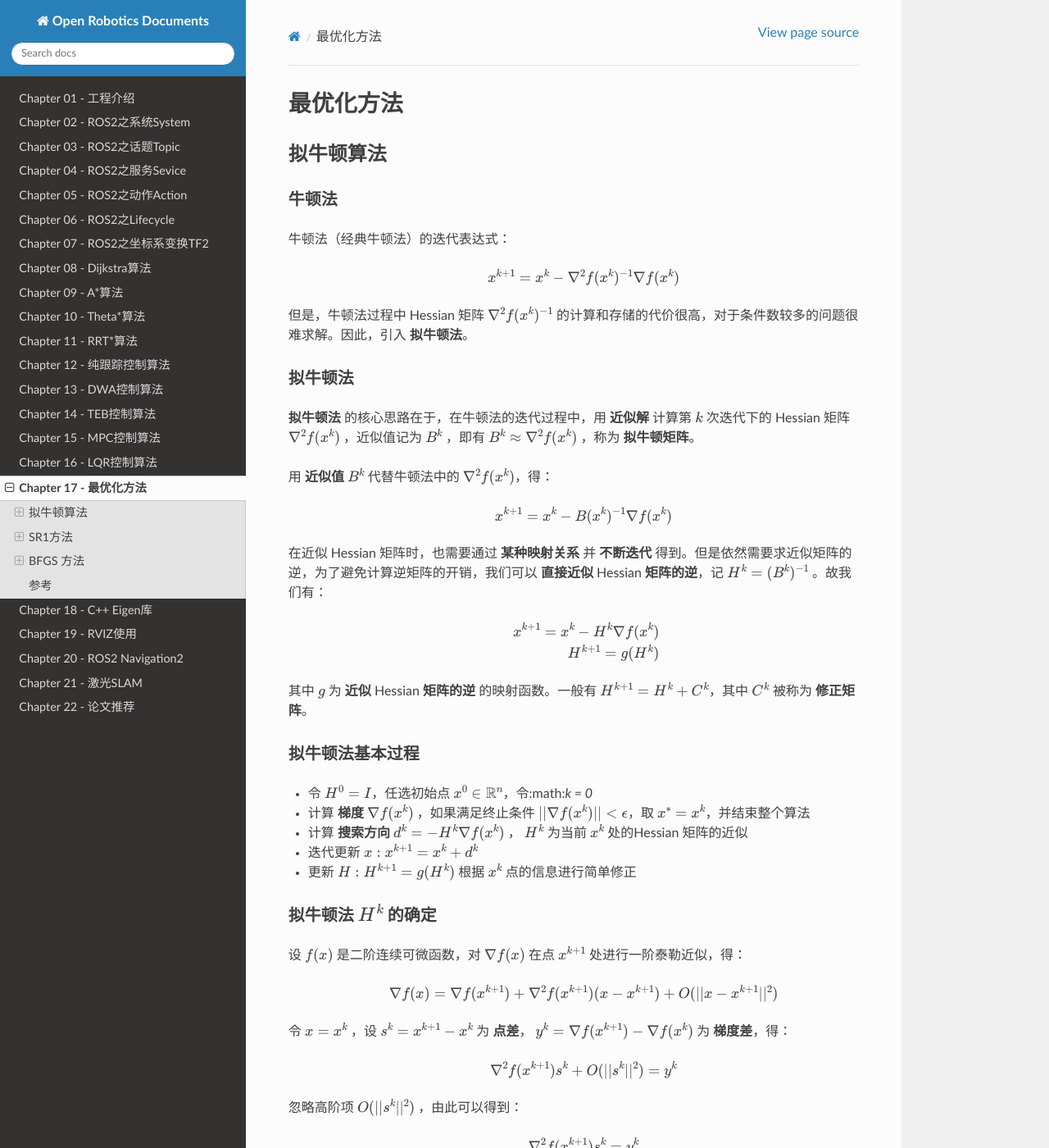
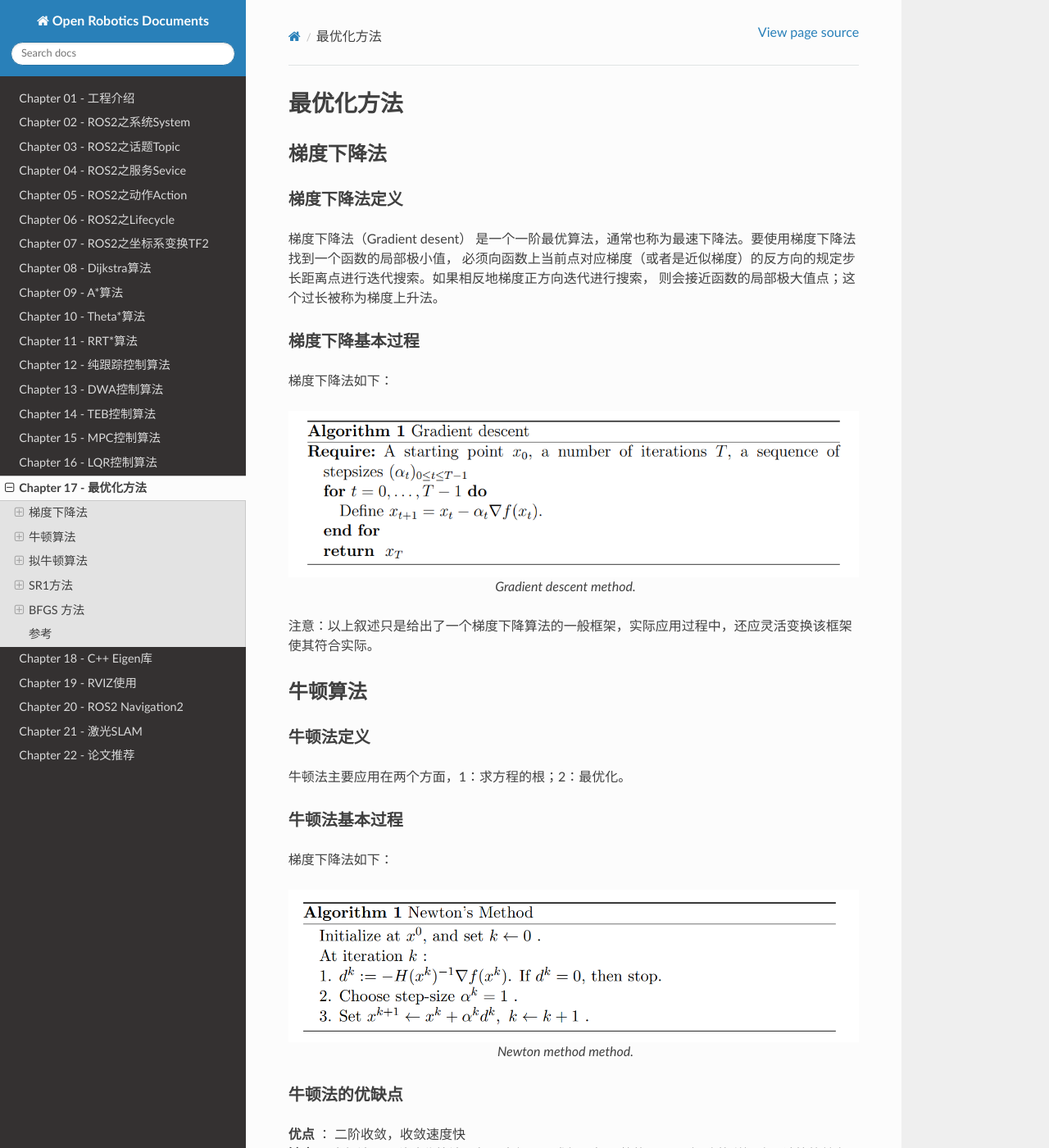
Before and after one commit to AibotBeginer/OpenRoboticsDocs, a Sphinx documentation site: the page built from source/_source/Chapter-17/optimization_method.rst, in a window 1280 px wide and 1400 px high. Shown: the whole window at 82% size. Built offline with Sphinx 7.4.7 and the Read the Docs theme 2.0.0, drawn with Linux system fonts in a browser that asks for light colours; some of the changed text lies outside the part shown.

Commit message:
[Fix] 完善chapter-17
	1 完善chapter-17

Signed-off-by: duyongquan <quandy2020@126.com>

```diff
--- a/source/_source/Chapter-17/optimization_method.rst
+++ b/source/_source/Chapter-17/optimization_method.rst
@@ -1,6 +1,54 @@
 =================
 最优化方法
 =================
+
+梯度下降法
+=================
+
+梯度下降法定义
+-----------------
+
+梯度下降法（Gradient desent） 是一个一阶最优算法，通常也称为最速下降法。要使用梯度下降法找到一个函数的局部极小值，
+必须向函数上当前点对应梯度（或者是近似梯度）的反方向的规定步长距离点进行迭代搜索。如果相反地梯度正方向迭代进行搜索，
+则会接近函数的局部极大值点；这个过长被称为梯度上升法。
+
+
+梯度下降基本过程
+-----------------
+
+梯度下降法如下：
+
+.. figure:: ./images/gradient_descent_method.png
+   :align: center
+
+   Gradient descent method.
+
+注意：以上叙述只是给出了一个梯度下降算法的一般框架，实际应用过程中，还应灵活变换该框架使其符合实际。
+
+
+牛顿算法
+=================
+
+牛顿法定义
+-----------------
+
+牛顿法主要应用在两个方面，1：求方程的根；2：最优化。
+
+牛顿法基本过程
+-----------------
+
+梯度下降法如下：
+
+.. figure:: ./images/newton_method.png
+   :align: center
+
+   Newton method method.
+
+牛顿法的优缺点
+-----------------
+
+| **优点** ： 二阶收敛，收敛速度快
+| **缺点** ：牛顿法是一种迭代算法，每一步都需要求解目标函数的Hessian矩阵的逆矩阵，计算比较复杂
 
 
 拟牛顿算法
@@ -8,7 +56,6 @@
 
 牛顿法
 -----------------
-
 
 牛顿法（经典牛顿法）的迭代表达式：
 
--- a/source/index.rst
+++ b/source/index.rst
@@ -7,8 +7,8 @@ OpenRobotic开源机器人文档索引页面, 由 **AibotBeginer** 团队创建
 
  .. note ::
 
-   唯天下之至诚能胜天下之至伪,
-   唯天下之至拙能胜天下之至巧
+| **唯天下之至诚能胜天下之至伪**
+| **唯天下之至拙能胜天下之至巧**
 
 
 工程下载
```
Also changed, not shown: source/_source/Chapter-17/optimization_methodxxx.md (+33 -1 lines), source/_source/Chapter-17/images/gradient_descent_method.png (added), source/_source/Chapter-17/images/newton_method.png (added).
